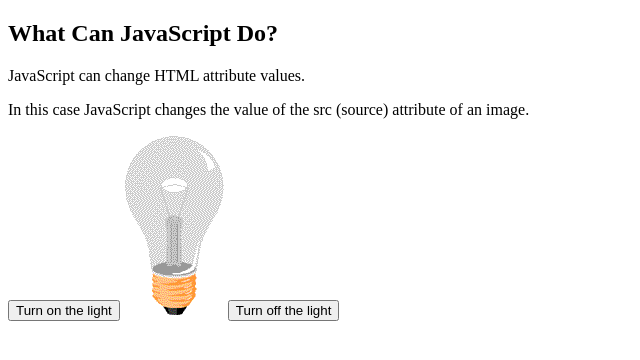
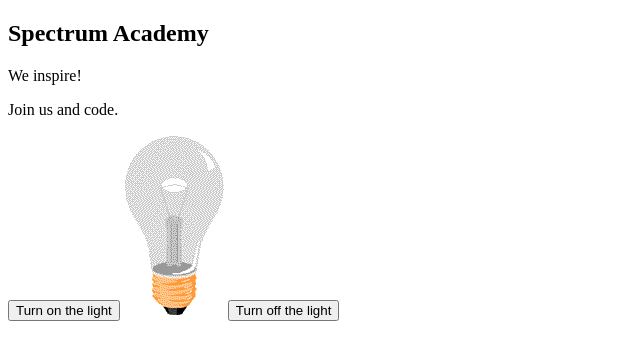
Before and after one commit to shirasandford/javascript, a plain HTML site: page index.html in a window 1280 px wide. Shown: the whole page, without its empty margins (0-640 px from the left). Drawn offline with Linux system fonts and the light colour scheme.

Commit message:
Update index.html

```diff
--- a/index.html
+++ b/index.html
@@ -2,11 +2,11 @@
 <html>
 <body>
 
-<h2>What Can JavaScript Do?</h2>
+<h2>Spectrum Academy</h2>
 
-<p>JavaScript can change HTML attribute values.</p>
+<p>We inspire!</p>
 
-<p>In this case JavaScript changes the value of the src (source) attribute of an image.</p>
+<p>Join us and code.</p>
 
 <button onclick="document.getElementById('myImage').src='pic_bulbon.gif'">Turn on the light</button>
 
```
